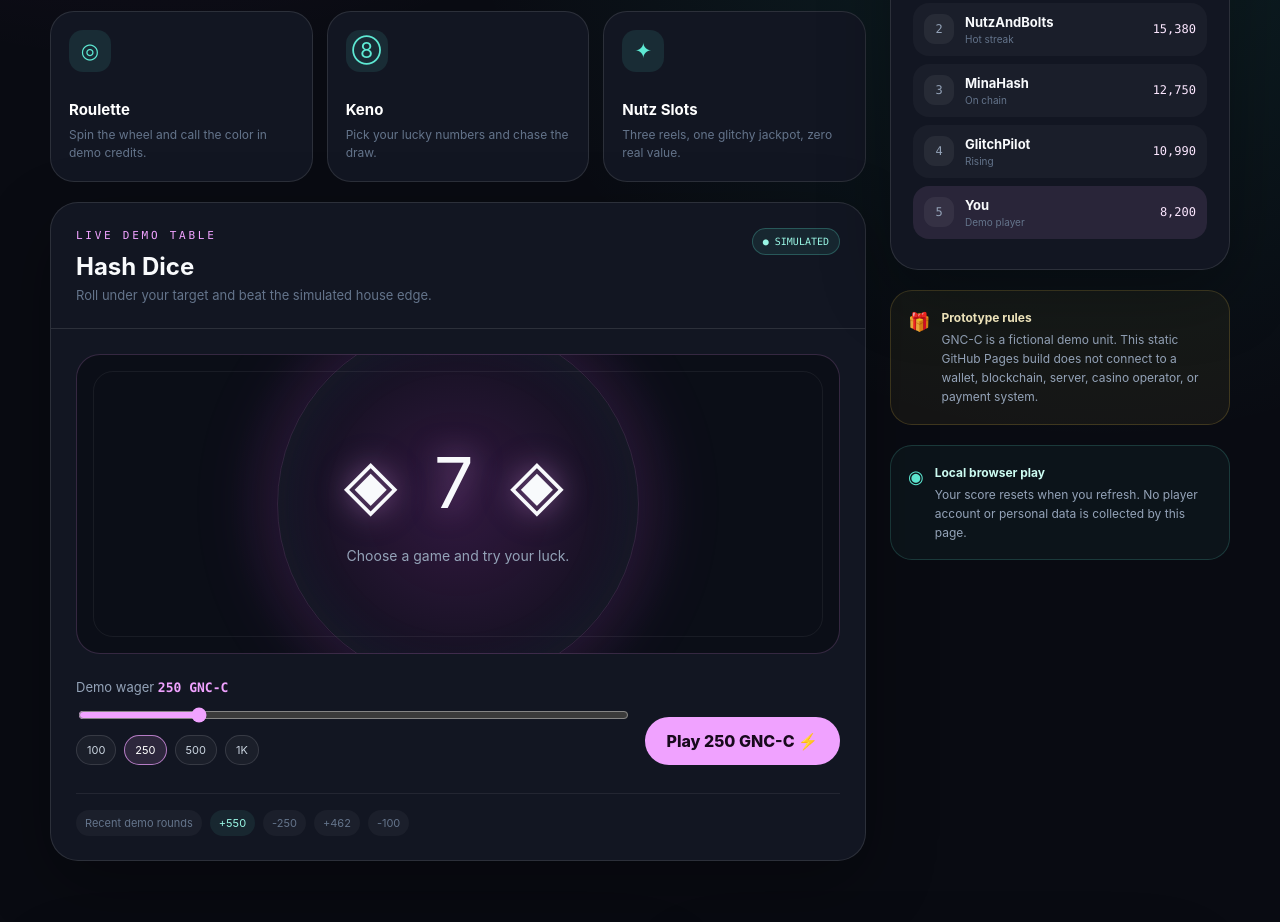
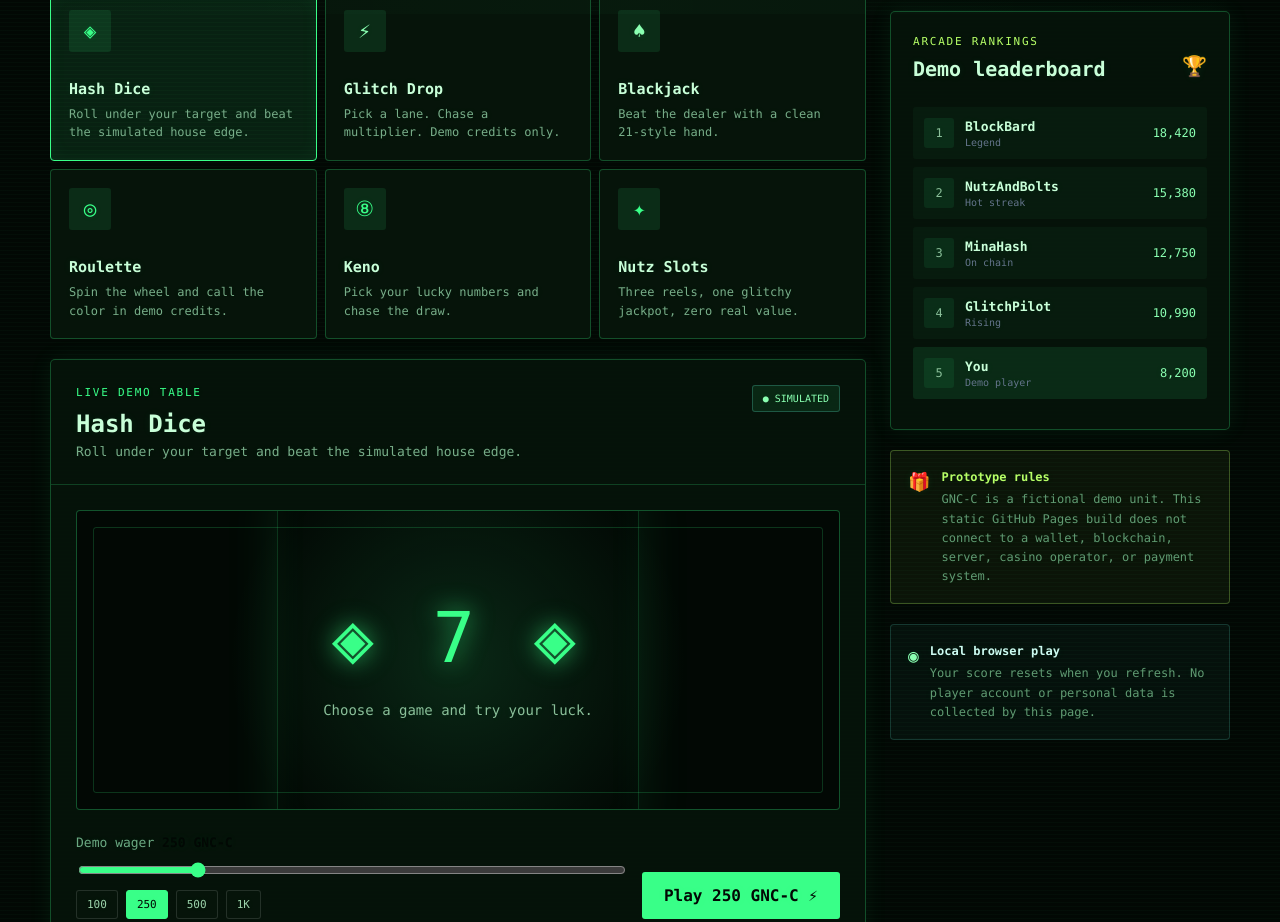
Before and after one commit to nepnoid/glitchnuts.github.io, a website: page index.html in a window 1280 px wide. Shown: the part 786-1708 px from the top of the page. Drawn offline with Linux system fonts and the light colour scheme.

Commit message:
Apply green terminal frontend theme

```diff
--- a/index.html
+++ b/index.html
@@ -13,6 +13,33 @@
   </style>
   <!-- Set content to the public HTTPS GNC server URL to enable shared board mode. -->
   <meta name="gnc-board-api" content="">
+
+  <style id="terminal-theme">
+    :root{--bg:#020804;--panel:#06140a;--panel2:#081b0e;--text:#c8ffd8;--muted:#6ba982;--pink:#39ff88;--teal:#8affb1;--amber:#b7ff67;--line:rgba(57,255,136,.25);--shadow:0 0 28px rgba(57,255,136,.08)}
+    *{text-shadow:0 0 8px rgba(57,255,136,.08)}
+    html{background:#020804}
+    body{background:radial-gradient(circle at 50% -20%,rgba(57,255,136,.10),transparent 42%),repeating-linear-gradient(0deg,rgba(57,255,136,.025) 0,rgba(57,255,136,.025) 1px,transparent 1px,transparent 4px),#020804;color:#c8ffd8;font-family:ui-monospace,SFMono-Regular,Menlo,Monaco,Consolas,"Liberation Mono",monospace}
+    body:after{content:"";position:fixed;inset:0;pointer-events:none;background:linear-gradient(90deg,transparent 0,rgba(57,255,136,.025) 50%,transparent 100%);mix-blend-mode:screen;z-index:30}
+    .top{background:rgba(2,8,4,.94);border-bottom:1px solid rgba(57,255,136,.35);backdrop-filter:none}
+    .brand-mark{border-radius:3px;background:#39ff88;color:#020804;box-shadow:0 0 18px rgba(57,255,136,.45);font-size:18px}
+    .brand-name{color:#39ff88;letter-spacing:.16em}.brand-name:before{content:"> ";color:#8affb1}
+    .pill{border-radius:3px;background:#06140a;color:#8abf99}.pill:hover{border-color:#39ff88;color:#c8ffd8}.safe{border-color:rgba(183,255,103,.5);background:rgba(183,255,103,.08);color:#b7ff67}
+    .eyebrow{color:#39ff88;letter-spacing:.16em}.hero h1{letter-spacing:-.04em}.hero h1 span{color:#39ff88}.hero p,.table-head p,.game-tab p,.keynote p,.board p{color:#78ae89}
+    .bankroll,.table,.side-card,.keynote,.board{border-radius:5px;background:rgba(6,20,10,.92);box-shadow:0 0 24px rgba(57,255,136,.07)}
+    .bankroll-label,.stat-row,.recent,.notice{color:#609b72}.balance{color:#39ff88}.unit{color:#8affb1}.stat-row strong{color:#8affb1}
+    .game-tabs{gap:8px}.game-tab{border-radius:4px;background:#06140a;color:#c8ffd8}.game-tab:hover,.game-tab.active{transform:none;border-color:#39ff88;background:rgba(57,255,136,.1);box-shadow:inset 0 0 18px rgba(57,255,136,.05)}
+    .game-icon{border-radius:3px;background:rgba(57,255,136,.1);color:#39ff88}.game-tab:nth-child(2) .game-icon,.game-tab:nth-child(3) .game-icon{background:rgba(57,255,136,.1);color:#8affb1}
+    .table-head{border-bottom-color:rgba(57,255,136,.2)}.tag{border-radius:3px;background:rgba(57,255,136,.09);color:#8affb1}
+    .stage{border-radius:4px;border-color:rgba(57,255,136,.3);background:radial-gradient(circle at center,rgba(57,255,136,.13),transparent 56%),#020804}.stage:before{border-radius:4px;border-color:rgba(57,255,136,.18);box-shadow:0 0 55px rgba(57,255,136,.1),inset 0 0 35px rgba(57,255,136,.06)}.stage:after{border-color:rgba(57,255,136,.18);border-radius:3px}.symbols{color:#39ff88;text-shadow:0 0 24px rgba(57,255,136,.7)}.result{color:#8abf99}
+    .range strong,.play,.chip.selected,.chip:hover{color:#020804}.range input{accent-color:#39ff88}.chip{border-radius:3px;background:#06140a;color:#9bd3aa}.chip.selected,.chip:hover{border-color:#39ff88;background:#39ff88}.play{border-radius:3px;background:#39ff88}.play:hover{background:#8affb1}
+    .recent{border-top-color:rgba(57,255,136,.2)}.recent span{border-radius:3px;background:rgba(57,255,136,.06)}.recent .win{color:#8affb1;background:rgba(57,255,136,.1)}
+    .leader{border-radius:3px;background:rgba(57,255,136,.04)}.leader.you{background:rgba(57,255,136,.1)}.rank{border-radius:3px;background:rgba(57,255,136,.08);color:#8abf99}.score{color:#8affb1}
+    .notice{border-radius:4px;border-color:rgba(183,255,103,.28);background:rgba(183,255,103,.05)}.notice b{color:#b7ff67}.notice-icon{color:#b7ff67}
+    .feature-grid{gap:8px}.keynote,.board{background:linear-gradient(135deg,rgba(57,255,136,.08),rgba(6,20,10,.95))}.keynote-quote{border-left-color:#39ff88;color:#8affb1}
+    .board-form input{border-radius:3px;background:#020804;color:#c8ffd8;border-color:rgba(57,255,136,.3)}.board-form input:focus{border-color:#39ff88}.board-form button{border-radius:3px;background:#39ff88;color:#020804}.post{border-radius:3px;background:rgba(57,255,136,.05);color:#b7eec4}.post small{color:#609b72}
+    .footer{border-top-color:rgba(57,255,136,.25);color:#609b72}.footer strong{color:#8affb1}.modal-box{border-radius:4px;background:#06140a;border-color:rgba(57,255,136,.3)}.modal-close{color:#78ae89}
+  </style>
+
 </head>
 <body>
   <header class="top"><div class="wrap top-inner"><a class="brand" href="#top"><span class="brand-mark">✦</span><span class="brand-name">GNC / GLITCHNUT</span></a><nav class="nav"><a class="pill" href="#keynote">Keynote</a><a class="pill" href="#board">Board</a><span class="pill safe">🔒 PLAY MONEY ONLY</span><a class="pill" href="https://nepnoid.github.io/glitchnuts.github.io/" aria-label="Home">Home</a></nav></div></header>
```
